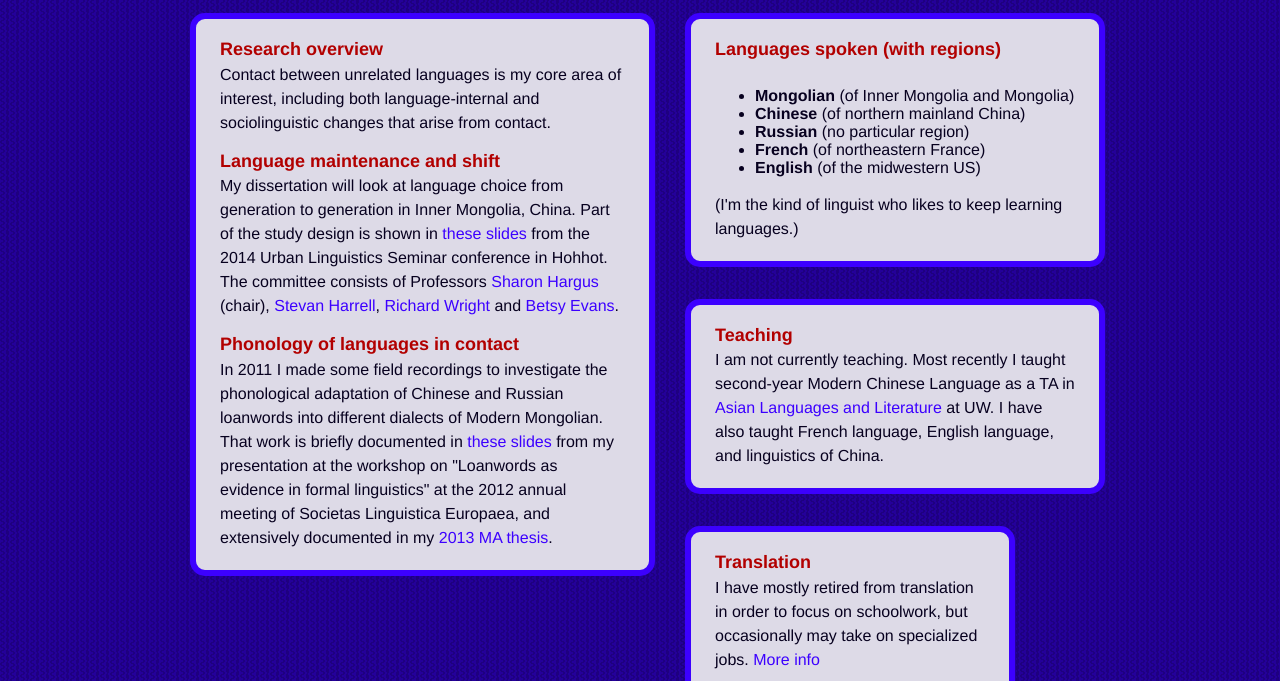
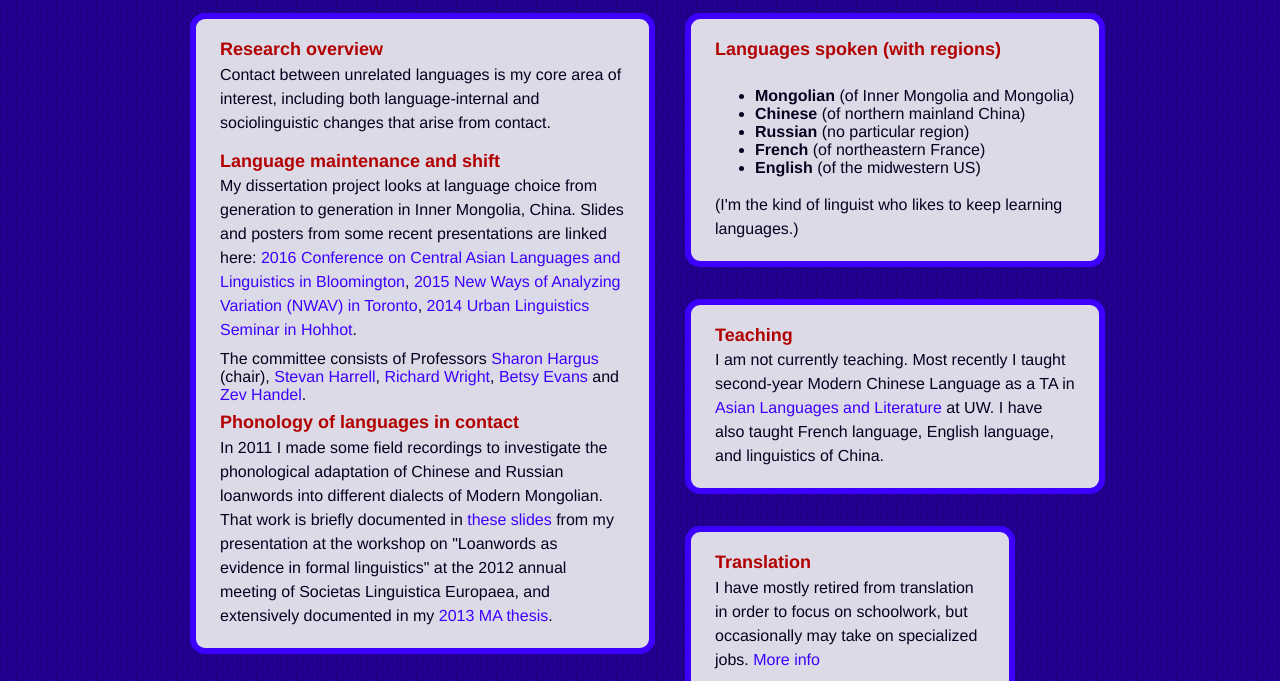
Before and after one commit to saralakumari/callingcard, a plain HTML site: page index.htm in a window 1280 px wide. Shown: the part 119-800 px from the top of the page. Drawn offline with Linux system fonts and the light colour scheme.

Commit message:
last version of old website

```diff
--- a/index.htm
+++ b/index.htm
@@ -16,7 +16,8 @@
 		<p class='title'>Research overview</p>
 		<p class='txt'>Contact between unrelated languages is my core area of interest, including both language-internal and sociolinguistic changes that arise from contact.</p>
 		<p class='title'>Language maintenance and shift</p>
-		<p class='txt'>My dissertation will look at language choice from generation to generation in Inner Mongolia, China. Part of the study design is shown in <a href="uls2014slides_handout.pdf">these slides</a> from the 2014 Urban Linguistics Seminar conference in Hohhot. The committee consists of Professors <a href='http://faculty.washington.edu/sharon'>Sharon Hargus</a> (chair), <a href='http://faculty.washington.edu/stevehar'>Stevan Harrell</a>, <a href='http://depts.washington.edu/phonlab/people/wright.htm'>Richard Wright</a> and <a href='http://faculty.washington.edu/evansbe'>Betsy Evans</a>.</p>
+		<p class='txt'>My dissertation project looks at language choice from generation to generation in Inner Mongolia, China. Slides and posters from some recent presentations are linked here: <a href="concallSlides_Puthuval_flat.pdf">2016 Conference on Central Asian Languages and Linguistics in Bloomington</a>, <a href="NWAV2015poster.pdf">2015 New Ways of Analyzing Variation (NWAV) in Toronto</a>, <a href="uls2014slides_handout.pdf">2014 Urban Linguistics Seminar in Hohhot</a>.
+		<p class = 'text'>The committee consists of Professors <a href='http://faculty.washington.edu/sharon'>Sharon Hargus</a> (chair), <a href='http://faculty.washington.edu/stevehar'>Stevan Harrell</a>, <a href='http://depts.washington.edu/phonlab/people/wright.htm'>Richard Wright</a>, <a href='http://faculty.washington.edu/evansbe'>Betsy Evans</a> and <a href='http://faculty.washington.edu/zhandel'>Zev Handel</a>.</p>
 		<p class='title'>Phonology of languages in contact</p>
 		<p class='txt'>In 2011 I made some field recordings to investigate the phonological adaptation of Chinese and Russian loanwords into different dialects of Modern Mongolian. That work is briefly documented in <a href="SLE2012slides.pdf">these slides</a> from my presentation at the workshop on "Loanwords as evidence in formal linguistics" at the 2012 annual meeting of Societas Linguistica Europaea, and extensively documented in my <a href="thesis_puthuval.pdf">2013 MA thesis</a>.</p>
 	</div> <!--content-->
```
